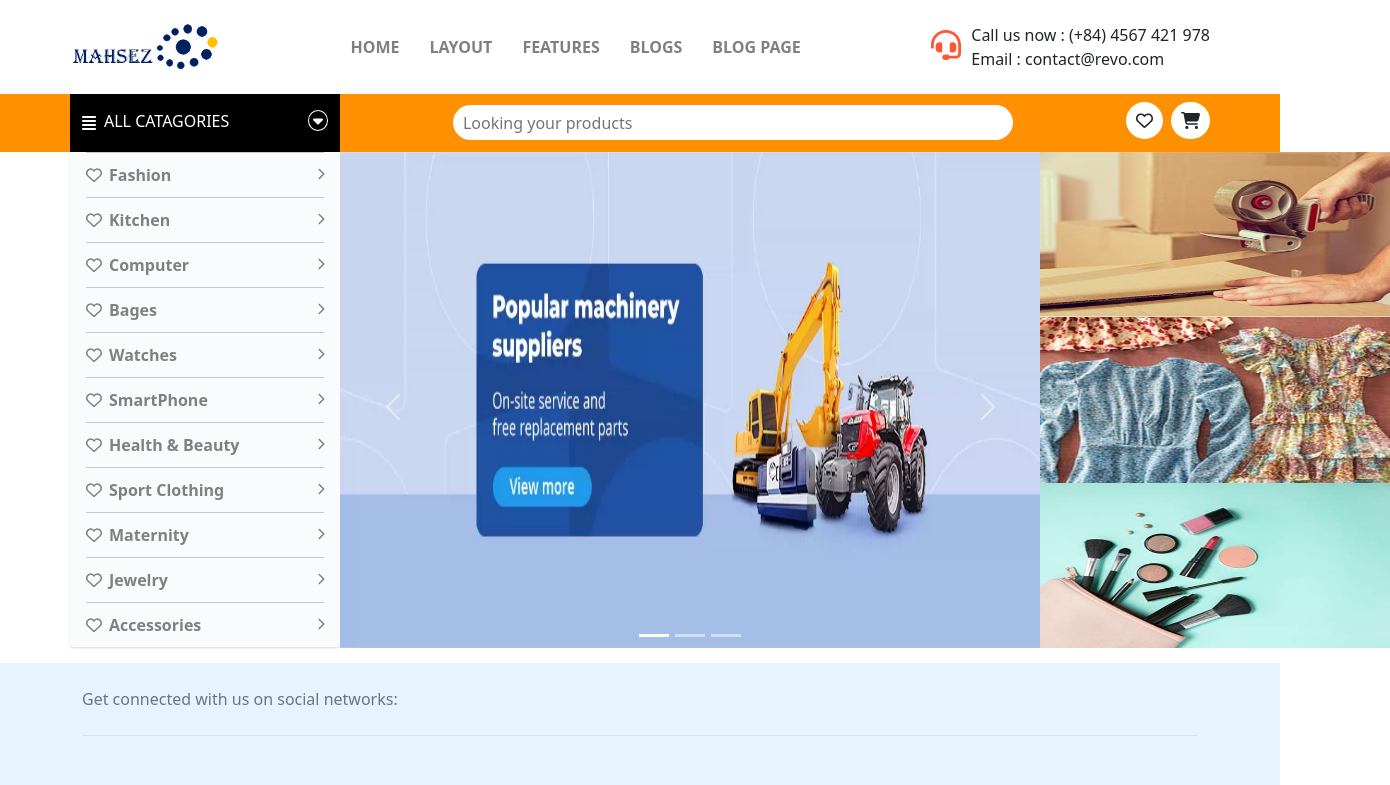
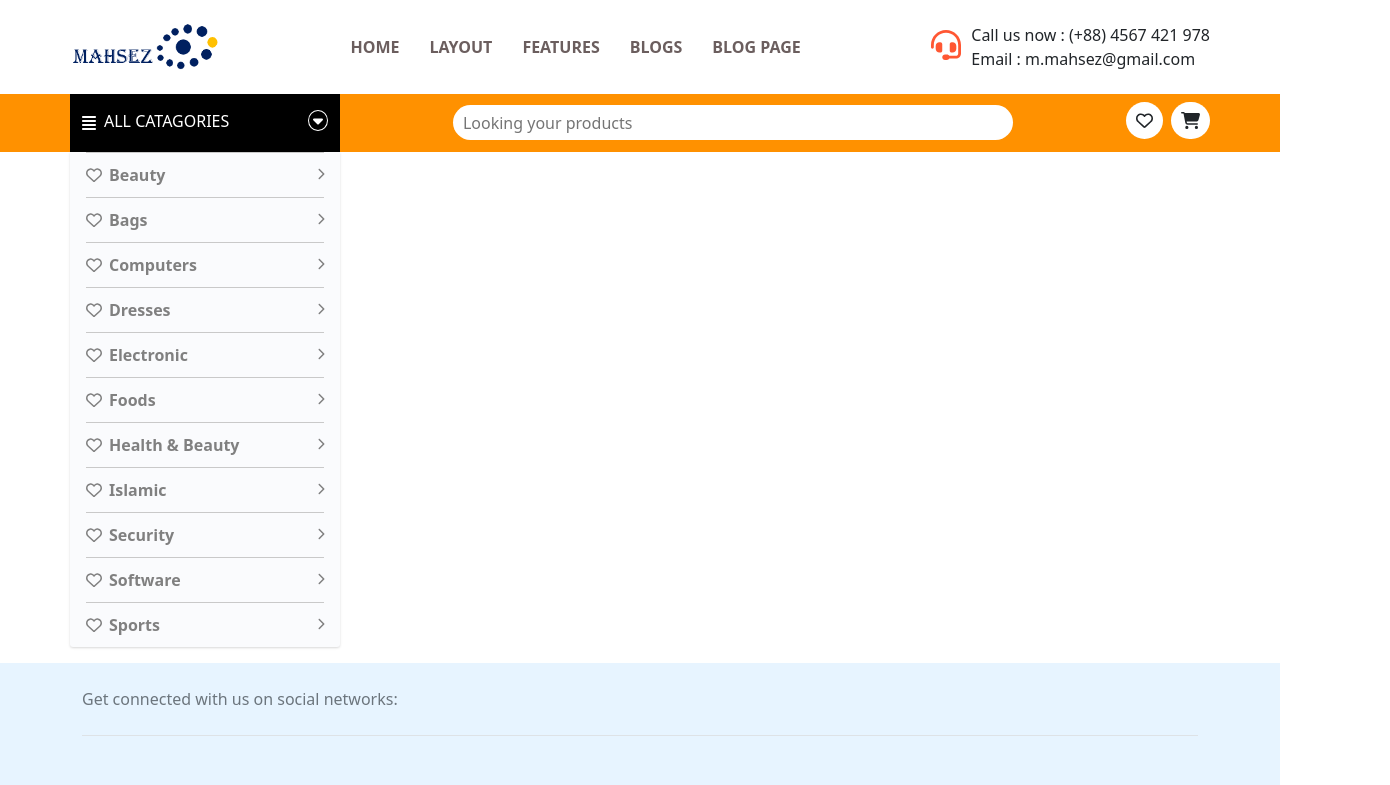
Before and after one commit to abdullahalmasudpersonal/believershops_client, a React (Create React App) app: page / in a window 1280 px wide. Shown: the top 785 px of the page, 1390 px wide, since content can reach past the window. Built offline with nearby package versions, Linux system fonts and the light colour scheme.

Commit message:
edit gatagore

```diff
--- a/src/Pages/Home/Banner/Banner.css
+++ b/src/Pages/Home/Banner/Banner.css
@@ -2,6 +2,6 @@
 
 /* ------------- Banner 2 ------------- */
 .banner2 img{
-    width: 350px;
-    height: 165.5px;
+    width: 320px;
+    height: 248px;
 }
--- a/src/Pages/Home/Banner/Banner.js
+++ b/src/Pages/Home/Banner/Banner.js
@@ -14,13 +14,13 @@ const Banner = () => {
             </ol>
             <div class="carousel-inner">
                 <div class="carousel-item active">
-                    <img style={{width:'700px',height:'496px'}} class="d-block " src={banner} alt="First slide"/>
+                    <img style={{width:'730px',height:'496px'}} class="d-block " src={banner} alt="First slide"/>
                 </div>
                 <div class="carousel-item">
-                    <img style={{width:'700px',height:'496px'}} class="d-block " src={banner2} alt="First slide"/>
+                    <img style={{width:'730px',height:'496px'}} class="d-block " src={banner2} alt="First slide"/>
                 </div>
                 <div class="carousel-item">
-                    <img style={{width:'700px',height:'496px'}} class="d-block " src={banner3} alt="First slide"/>
+                    <img style={{width:'730px',height:'496px'}} class="d-block " src={banner3} alt="First slide"/>
                 </div>
               {/*   <div class="carousel-item">
                     <img class="d-block w-100" src={banner2} alt="Second slide"/>
--- a/src/Pages/Home/Banner/Banner2.js
+++ b/src/Pages/Home/Banner/Banner2.js
@@ -8,7 +8,6 @@ const Banner2 = () => {
         <div className='banner2'>
             <img src={banner21} alt='' />
             <img src={banner22} alt='' />
-            <img src={banner23} alt='' />
         </div>
     );
 };
--- a/src/Pages/Shared/Header/Header.css
+++ b/src/Pages/Shared/Header/Header.css
@@ -14,7 +14,7 @@
 .header-p1-ul li {
     padding: 15px;
     font-weight: bold;
-    color: gray;
+    color: rgb(107, 94, 94);
 }
 
 /* ----------- header part 2 ------------- */
@@ -91,10 +91,11 @@
 .header-all-catagore{
     background-color: rgb(250, 251, 253);
     width: 270px;
+    position: relative;
     border-radius: 0 0 3px 3px ;
     box-shadow: rgba(0, 0, 0, 0.1) 0px 1px 3px 0px, rgba(0, 0, 0, 0.06) 0px 1px 2px 0px;
 }
-.header-all-catagore li{
+.header-all-catagore > li{
     position: relative;
     font-weight: bold;
     color: gray;
@@ -103,7 +104,7 @@
     padding: 10px 0px;
     border-top: 1px solid rgb(201, 201, 201);
 }
-.header-all-catagore li:hover{
+.header-all-catagore > li:hover{
     color: rgb(255, 136, 0);
     transition: .3s;
 }
@@ -112,8 +113,33 @@
     right: 0;
     font-size: 12px;
    margin-top: 5px;
-
 }
 .catagore-icon{
     padding-right: 7px;
 }
+/* ---------------- islamic ---------------- */
+.islamic:hover .sub-catagore{
+    display: block;
+    transition: .3s;
+}
+.sub-catagore{
+    display: none;
+    position: absolute;
+    top: 0;
+    left: 254px;
+    width: 220px;
+    border-radius: 0 3px 3px 0;
+    box-shadow: rgba(0, 0, 0, 0.16) 0px 1px 4px;
+}
+.sub-catagore li{
+    color: rgb(116, 116, 116);
+    cursor: pointer;
+    list-style-type: none;
+    padding: 10px 0px;
+}
+.sub-catagore-tatagore-icon-chevronright{
+    position: absolute;
+    right: 16px;
+    font-size: 12px;
+   margin-top: 5px;
+}
--- a/src/Pages/Shared/Header/Header.js
+++ b/src/Pages/Shared/Header/Header.js
@@ -46,8 +46,8 @@ const Header = () => {
                             <FontAwesomeIcon style={{ height: '48px', width: '30px', marginRight: '10px', color: '#FF5733' }} icon={faHeadset} />
                         </div>
                         <div>
-                            <p className='m-0'>Call us now : (+84) 4567 421 978</p>
-                            <p className='m-0'>Email : contact@revo.com</p>
+                            <p className='m-0'>Call us now : (+88) 4567 421 978</p>
+                            <p className='m-0'>Email : m.mahsez@gmail.com</p>
                         </div>
                     </div>
                 </div>
@@ -84,8 +84,8 @@ const Header = () => {
             <div className='container px-0 '>
                 <div className='catagore-banner-flex'>
                     <HeaderCatagore />
-                    <Banner />
-                    <Banner2 />
+                    {/* <Banner />
+                    <Banner2 /> */}
                 </div>
             </div>
         </>
--- a/src/Pages/Shared/Header/HeaderCatagore.js
+++ b/src/Pages/Shared/Header/HeaderCatagore.js
@@ -9,60 +9,96 @@ const HeaderCatagore = () => {
         <>
             <div className=''>
                 <ul className='header-all-catagore px-3'>
+                    {/*  <li>
+                        <FontAwesomeIcon className='catagore-icon' icon={faHeart} />
+                        <span>Accessories</span>
+                        <FontAwesomeIcon className='tatagore-icon-chevronright' icon={faChevronRight} />
+                    </li> */}
                     <li>
                         <FontAwesomeIcon className='catagore-icon' icon={faHeart} />
-                        <span>Fashion</span>
-                        <FontAwesomeIcon className='tatagore-icon-chevronright' icon={faChevronRight}  />
+                        <span>Beauty</span>
+                        <FontAwesomeIcon className='tatagore-icon-chevronright' icon={faChevronRight} />
                     </li>
+                    {/* <li>
+                        <FontAwesomeIcon className='catagore-icon' icon={faHeart} />
+                        <span>Books</span>
+                        <FontAwesomeIcon className='tatagore-icon-chevronright' icon={faChevronRight} />
+                    </li> */}
                     <li>
                         <FontAwesomeIcon className='catagore-icon' icon={faHeart} />
-                        <span>Kitchen</span>
-                        <FontAwesomeIcon className='tatagore-icon-chevronright' icon={faChevronRight}  />
-                    </li>
-                    <li>
-                        <FontAwesomeIcon className='catagore-icon' icon={faHeart} />
-                        <span>Computer</span>
+                        <span>Bags</span>
                         <FontAwesomeIcon className='tatagore-icon-chevronright' icon={faChevronRight} />
                     </li>
                     <li>
                         <FontAwesomeIcon className='catagore-icon' icon={faHeart} />
-                        <span>Bages</span>
-                        <FontAwesomeIcon className='tatagore-icon-chevronright' icon={faChevronRight}  />
+                        <span>Computers</span>
+                        <FontAwesomeIcon className='tatagore-icon-chevronright' icon={faChevronRight} />
                     </li>
                     <li>
                         <FontAwesomeIcon className='catagore-icon' icon={faHeart} />
-                        <span>Watches</span>
-                        <FontAwesomeIcon className='tatagore-icon-chevronright' icon={faChevronRight}  />
+                        <span>Dresses</span>
+                        <FontAwesomeIcon className='tatagore-icon-chevronright' icon={faChevronRight} />
                     </li>
                     <li>
                         <FontAwesomeIcon className='catagore-icon' icon={faHeart} />
-                        <span>SmartPhone</span>
-                        <FontAwesomeIcon className='tatagore-icon-chevronright' icon={faChevronRight}  />
+                        <span>Electronic</span>
+                        <FontAwesomeIcon className='tatagore-icon-chevronright' icon={faChevronRight} />
+                    </li>
+                    <li>
+                        <FontAwesomeIcon className='catagore-icon' icon={faHeart} />
+                        <span>Foods</span>
+                        <FontAwesomeIcon className='tatagore-icon-chevronright' icon={faChevronRight} />
                     </li>
                     <li>
                         <FontAwesomeIcon className='catagore-icon' icon={faHeart} />
                         <span>Health & Beauty</span>
-                        <FontAwesomeIcon className='tatagore-icon-chevronright' icon={faChevronRight}  />
+                        <FontAwesomeIcon className='tatagore-icon-chevronright' icon={faChevronRight} />
+                    </li>
+                    <li  className='islamic'>
+                        <FontAwesomeIcon className='catagore-icon' icon={faHeart} />
+                        <span>Islamic</span>
+                        <FontAwesomeIcon className='tatagore-icon-chevronright' icon={faChevronRight} />
+
+                        <div className='sub-catagore px-3'>
+                            <ul className='p-0'>
+                                <li>
+                                    <FontAwesomeIcon className='catagore-icon' icon={faHeart} />
+                                    <span>Cap</span>
+                                    <FontAwesomeIcon className='sub-catagore-tatagore-icon-chevronright' icon={faChevronRight} />
+                                </li>
+                                <li>
+                                    <FontAwesomeIcon className='catagore-icon' icon={faHeart} />
+                                    <span>Jainamaz</span>
+                                    <FontAwesomeIcon className='sub-catagore-tatagore-icon-chevronright' icon={faChevronRight} />
+                                </li>
+                            </ul>
+                        </div>
+
+                    </li>
+                    {/*  <li>
+                        <FontAwesomeIcon className='catagore-icon' icon={faHeart} />
+                        <span>Jewelry</span>
+                        <FontAwesomeIcon className='tatagore-icon-chevronright' icon={faChevronRight} />
+                    </li> */}
+                    {/* <li>
+                        <FontAwesomeIcon className='catagore-icon' icon={faHeart} />
+                        <span>Medicine</span>
+                        <FontAwesomeIcon className='tatagore-icon-chevronright' icon={faChevronRight} />
+                    </li> */}
+                    <li>
+                        <FontAwesomeIcon className='catagore-icon' icon={faHeart} />
+                        <span>Security</span>
+                        <FontAwesomeIcon className='tatagore-icon-chevronright' icon={faChevronRight} />
                     </li>
                     <li>
                         <FontAwesomeIcon className='catagore-icon' icon={faHeart} />
-                        <span>Sport Clothing</span>
-                        <FontAwesomeIcon className='tatagore-icon-chevronright' icon={faChevronRight}  />
+                        <span>Software</span>
+                        <FontAwesomeIcon className='tatagore-icon-chevronright' icon={faChevronRight} />
                     </li>
                     <li>
                         <FontAwesomeIcon className='catagore-icon' icon={faHeart} />
-                        <span>Maternity</span>
-                        <FontAwesomeIcon className='tatagore-icon-chevronright' icon={faChevronRight}  />
-                    </li>
-                    <li>
-                        <FontAwesomeIcon className='catagore-icon' icon={faHeart} />
-                        <span>Jewelry</span>
-                        <FontAwesomeIcon className='tatagore-icon-chevronright' icon={faChevronRight}  />
-                    </li>
-                    <li>
-                        <FontAwesomeIcon className='catagore-icon' icon={faHeart} />
-                        <span>Accessories</span>
-                        <FontAwesomeIcon className='tatagore-icon-chevronright' icon={faChevronRight}  />
+                        <span>Sports</span>
+                        <FontAwesomeIcon className='tatagore-icon-chevronright' icon={faChevronRight} />
                     </li>
                 </ul>
             </div>
```
